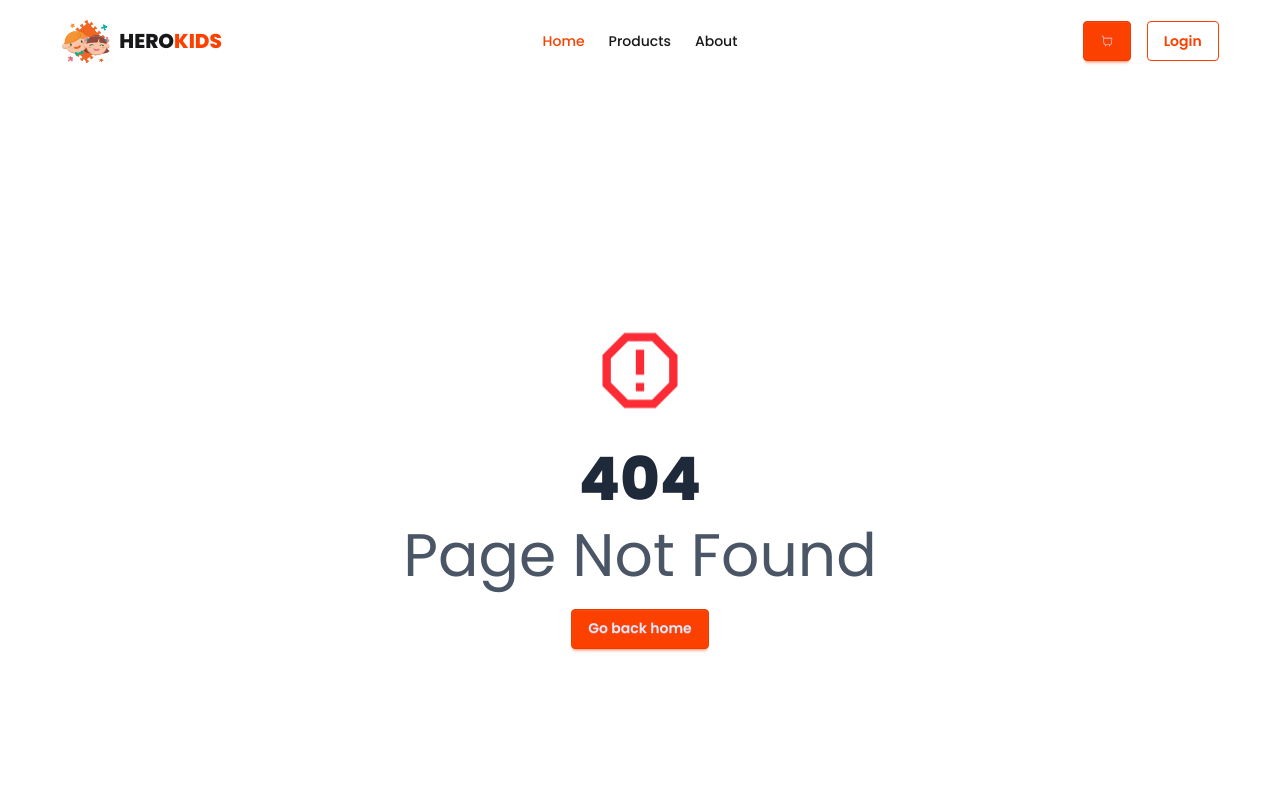
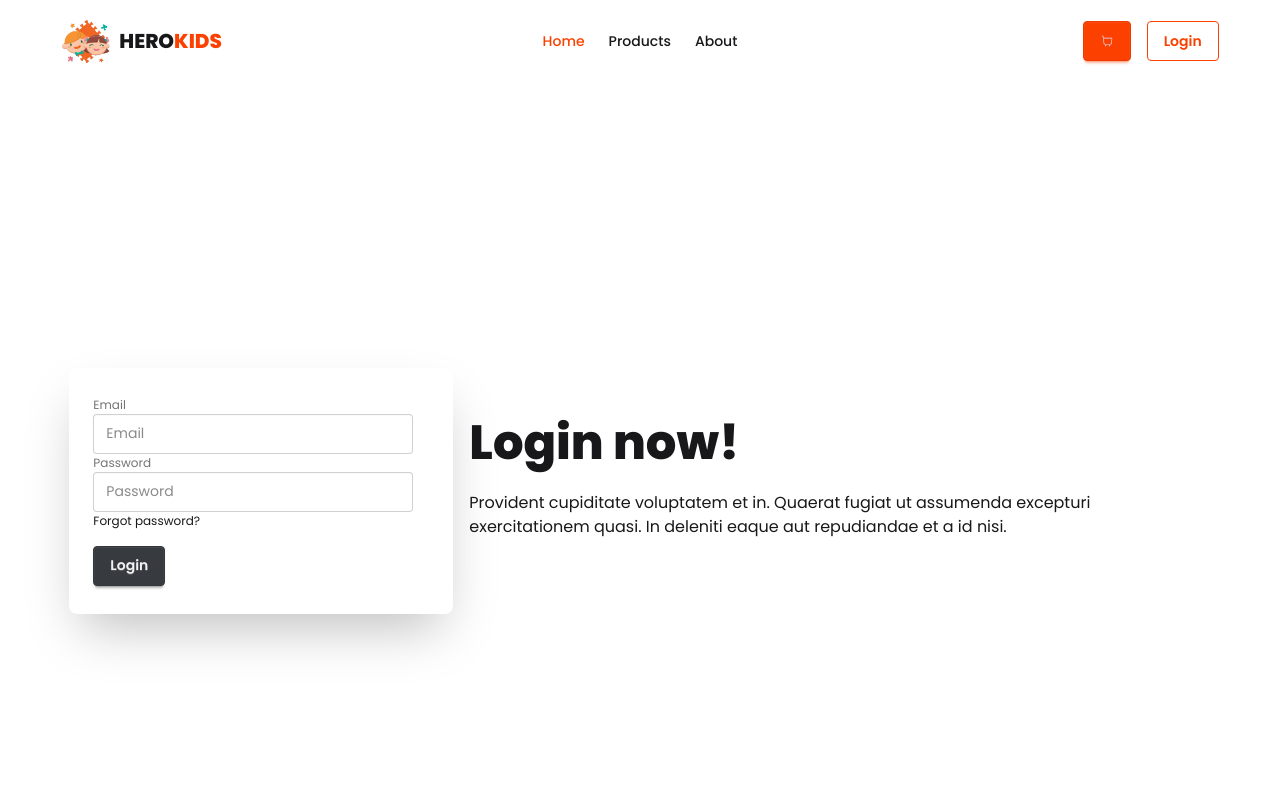
Before and after one commit to monirHRaju/hero-kids-ecom-next, a Next.js app: page /login in a window 1280 px wide. Before the commit this address had no page. Shown: the top 800 px of the page. Built offline with nearby package versions, Linux system fonts and the light colour scheme.

Commit message:
products loaded from express api

```diff
--- a/package.json
+++ b/package.json
@@ -9,6 +9,7 @@
     "lint": "eslint"
   },
   "dependencies": {
+    "@tanstack/react-query": "^5.90.19",
     "bcryptjs": "^3.0.3",
     "daisyui": "^5.5.14",
     "mongodb": "^7.0.0",
@@ -16,6 +17,7 @@
     "next-auth": "^4.24.13",
     "react": "19.2.3",
     "react-dom": "19.2.3",
+    "react-hook-form": "^7.71.1",
     "react-icons": "^5.5.0",
     "sweetalert2": "^11.26.17"
   },
--- /dev/null
+++ b/src/app/login/page.jsx
@@ -0,0 +1,12 @@
+import LoginForm from '@/components/form/LoginForm';
+import React from 'react';
+
+const Login = () => {
+    return (
+        <div>
+            <LoginForm></LoginForm>
+        </div>
+    );
+};
+
+export default Login;
--- a/src/components/cards/ProductCard.jsx
+++ b/src/components/cards/ProductCard.jsx
@@ -2,7 +2,8 @@
 
 import Image from "next/image";
 import Link from "next/link";
-import { FaStar, FaShoppingCart } from "react-icons/fa";
+import { FaStar, FaShoppingCart, FaInfoCircle } from "react-icons/fa";
+
 
 const ProductCard = ({ product }) => {
   const {
@@ -78,7 +79,7 @@ const ProductCard = ({ product }) => {
           </button>
 
           <Link href={`/products/${_id}`} className="btn btn-primary btn-sm w-full">
-            <FaShoppingCart className="mr-2" />
+            <FaInfoCircle className="mr-2" />
             View Details
           </Link>
 
--- /dev/null
+++ b/src/components/form/LoginForm.jsx
@@ -0,0 +1,69 @@
+"use client"
+import { useRouter } from "next/navigation";
+import React from "react";
+import { useForm } from "react-hook-form";
+
+const LoginForm = () => {
+    const {
+    register,
+    handleSubmit,
+    watch,
+    formState: { errors }
+  } = useForm();
+
+  const router = useRouter()
+  const handleLogin = (data) => {
+    if(data.email === "admin@email.com" && data.password === "123456"){
+    //   alert("Login Successful");
+      document.cookie = "auth=true; path=/"
+      router.push("/products");
+    }
+
+  };
+
+  return (
+    <div className="hero min-h-screen">
+      <div className="hero-content flex-col lg:flex-row-reverse">
+        <div className="text-center lg:text-left">
+          <h1 className="text-5xl font-bold">Login now!</h1>
+          <p className="py-6">
+            Provident cupiditate voluptatem et in. Quaerat fugiat ut assumenda
+            excepturi exercitationem quasi. In deleniti eaque aut repudiandae et
+            a id nisi.
+          </p>
+        </div>
+        <div className="card bg-base-100 w-full max-w-sm shrink-0 shadow-2xl">
+          <div className="card-body">
+            <fieldset className="fieldset">
+              <form
+              onSubmit={handleSubmit(handleLogin)}>
+                <label className="label">Email</label>
+                <input type="email" {...register("email", { required: true, minLength: 5 })} className="input" placeholder="Email" />
+                {errors.email?.type === "required" && <p className="text-error text-sm">Email is required</p>}
+                {errors.email?.type === "minLength" && <p className="text-error text-sm">Email must be at least 5 characters</p>}
+
+
+                <br />
+                <label className="label">Password</label>
+                <input
+                  type="password"
+                    {...register("password", { required: true, minLength: 6 })}
+                  className="input"
+                  placeholder="Password"
+                />
+                {errors.password?.type === "required" && <p className="text-error text-sm">Password is required</p>}
+                {errors.password?.type === "minLength" && <p className="text-error text-sm">Password must be at least 6 characters</p>}
+                <div>
+                  <a className="link link-hover">Forgot password?</a>
+                </div>
+                <button className="btn btn-neutral mt-4">Login</button>
+              </form>
+            </fieldset>
+          </div>
+        </div>
+      </div>
+    </div>
+  );
+};
+
+export default LoginForm;
--- a/src/components/home/Products.jsx
+++ b/src/components/home/Products.jsx
@@ -1,19 +1,24 @@
 
 import React from 'react';
 // import allProducts from "@/data/products.json";
-import { getProducts } from "@/actions/server/product";
+// import { getProducts } from "@/actions/server/product";
 import ProductCard from '../cards/ProductCard';
 
 
 
 const Products = async() => {
-    // const allProducts = await getProducts();
-    const allProducts = await getProducts();
+    const products = await fetch("http://localhost:5000/products", {
+        method: "GET",
+        headers: {
+            "Content-Type": "application/json",
+        },
+    }).then((res) => res.json());
+
     return (
         <div>
             <h1 className="text-2xl font-bold mb-4">Our Products</h1>
             <div className="grid grid-cols-1 sm:grid-cols-2 md:grid-cols-3 lg:grid-cols-4 gap-4">
-                {allProducts.map((product) => (
+                {products.map((product) => (
                     <ProductCard key={product._id} product={product} />
                 ))}
             </div>
```
Also changed, not shown: 2 other files (tests, documents, lock files or other folders).
